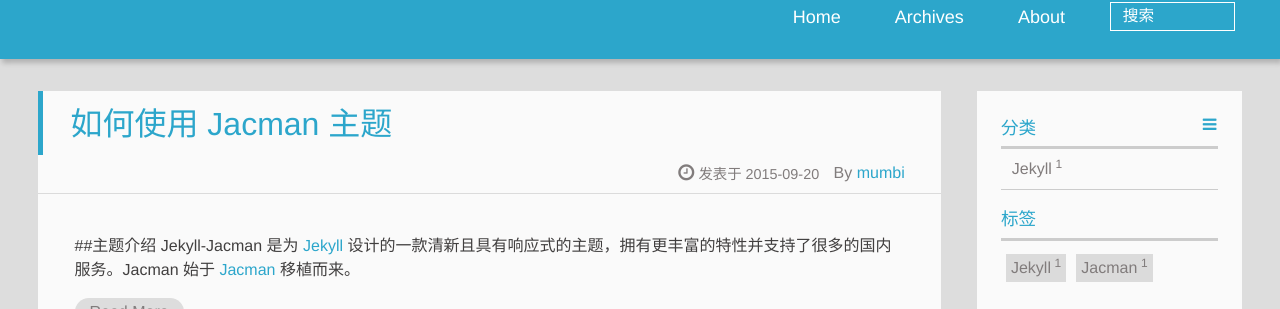
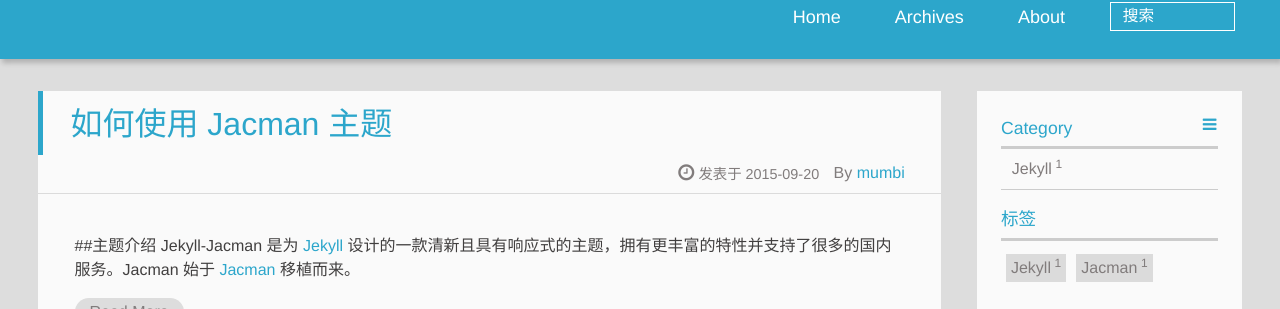
Before and after one commit to mumbi/mumbi.github.io, a Jekyll site: the page built from index.html, in a window 1280 px wide. Shown: the part 149-458 px from the top of the page. Built offline with Jekyll 4.4.1, drawn with Linux system fonts in a browser that asks for light colours; Markdown is read by kramdown in place of the engine named in the settings; the list of posts is cut into pages by our own code.

Commit message:
change language

```diff
--- a/_includes/_widget/category.html
+++ b/_includes/_widget/category.html
@@ -1,6 +1,6 @@
 {% if site.categories | size != 0 %}
 <div class="categorieslist">
-	<p class="asidetitle">分类</p>
+	<p class="asidetitle">Category</p>
 		<ul>
 		{% for item in site.categories %}
 		  {% if item[1] | size != 0 %}
```
